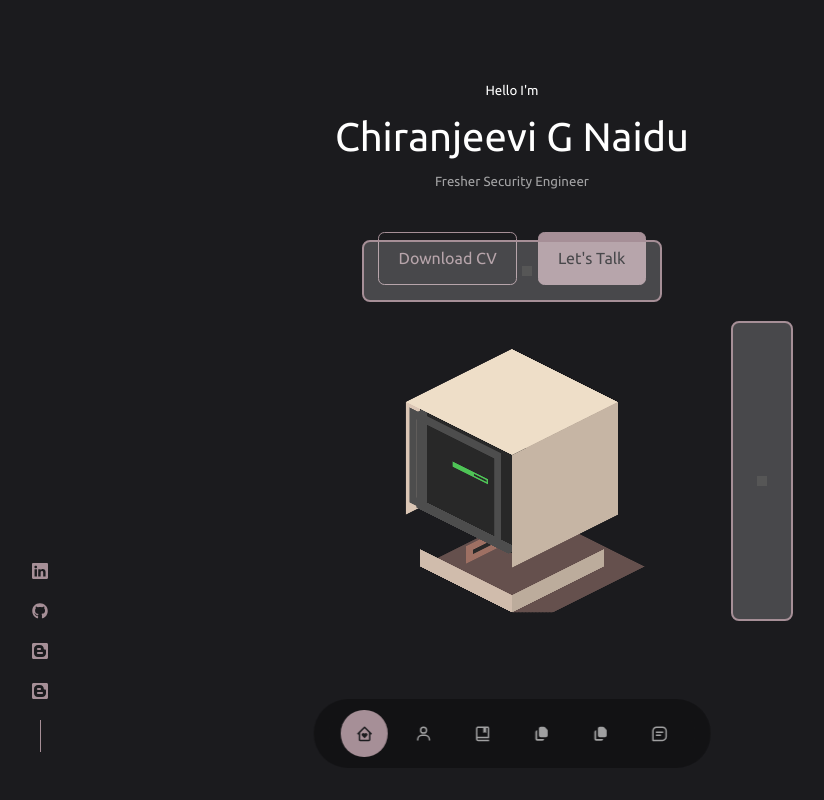
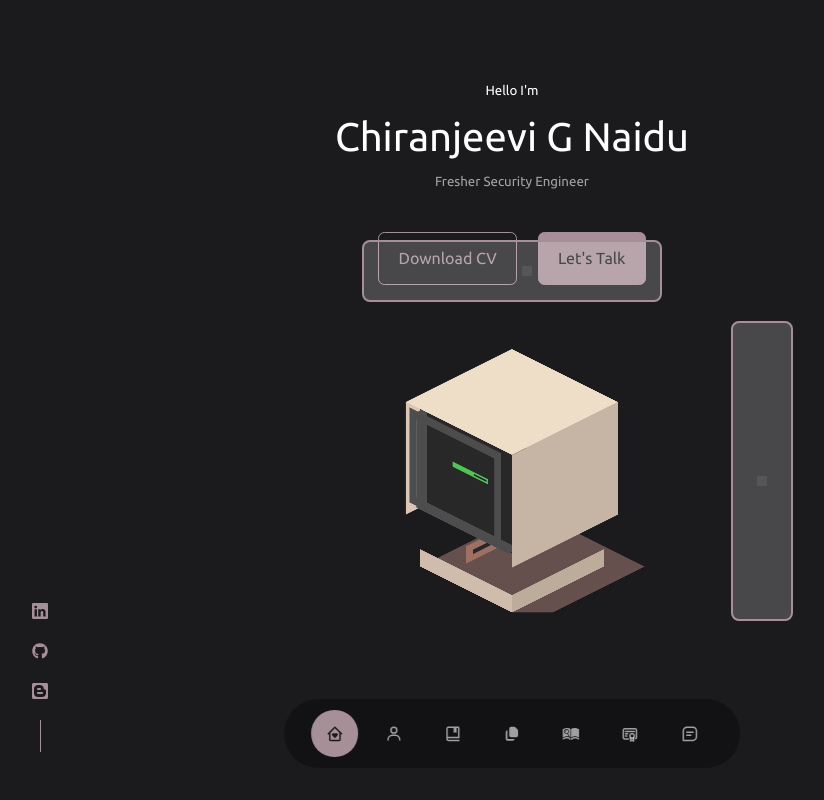
Before and after one commit to morpheuslord/morpheuslord, a React (Create React App) app: page / in a window 1280 px wide. Shown: the top 800 px of the page, without its empty margins (128-952 px from the left). Built offline with nearby package versions, Linux system fonts and the light colour scheme.

Commit message:
Certs and errors

```diff
--- a/src/components/certifications/Certs.jsx
+++ b/src/components/certifications/Certs.jsx
@@ -22,7 +22,7 @@ const data = [
 
 const Certs = () => {
     return (
-        <section id='research'>
+        <section id='certifications'>
             <h5>My Recent Certifications</h5>
             <h2>Certifications</h2>
 
--- a/src/components/footer/Footer.jsx
+++ b/src/components/footer/Footer.jsx
@@ -20,6 +20,7 @@ const Footer = () => {
                 <li><a href="#services">Services</a></li>
                 <li><a href="#portfolio">Portfolio</a></li>
                 <li><a href="#research">Research</a></li>
+                <li><a href="#certifications">Certifications</a></li>
                 <li><a href="#contact">Contact</a></li>
             </ul>
 
--- a/src/components/header/HeaderSocials.jsx
+++ b/src/components/header/HeaderSocials.jsx
@@ -9,7 +9,6 @@ const HeaderSocials = () => {
         <div className='header__socials'>
             <a href="https://www.linkedin.com/in/chiranjeevi-g-naidu/" target="_blank" rel="noreferrer"><BsLinkedin /></a>
             <a href="https://github.com/morpheuslord" target="_blank" rel="noreferrer"><FaGithub /></a>
-            <a href="https://chiranjeevi-g-naidu.github.io/" target="_blank" rel="noreferrer"><ImBlogger2 /></a>
             <a href="https://hackernoon.com/u/morpheuslord" target="_blank" rel="noreferrer"><ImBlogger2 /></a>
         </div>
     )
--- a/src/components/nav/Nav.jsx
+++ b/src/components/nav/Nav.jsx
@@ -4,6 +4,8 @@ import { BiHomeHeart } from 'react-icons/bi'
 import { BiUser } from 'react-icons/bi'
 import { BiBookBookmark } from 'react-icons/bi'
 import { HiDocumentDuplicate } from 'react-icons/hi'
+import { GiArchiveResearch } from "react-icons/gi"
+import { TbCertificate } from "react-icons/tb"
 import { BiMessageSquareDetail } from 'react-icons/bi'
 import { useState } from 'react'
 
@@ -17,7 +19,8 @@ const Nav = () => {
             <a href="#about" onClick={() => setActiveNav('#about')} className={activeNav === '#about' ? 'active' : ''}><BiUser /></a>
             <a href="#experience" onClick={() => setActiveNav('#experience')} className={activeNav === '#experience' ? 'active' : ''} ><BiBookBookmark /></a>
             <a href="#portfolio" onClick={() => setActiveNav('#portfolio')} className={activeNav === '#portfolio' ? 'active' : ''}><HiDocumentDuplicate /></a>
-            <a href="#research" onClick={() => setActiveNav('#research')} className={activeNav === '#research' ? 'active' : ''}><HiDocumentDuplicate /></a>
+            <a href="#research" onClick={() => setActiveNav('#research')} className={activeNav === '#research' ? 'active' : ''}><GiArchiveResearch /></a>
+            <a href="#certifications" onClick={() => setActiveNav('#certifications')} className={activeNav === '#certifications' ? 'active' : ''}><TbCertificate /></a>
             <a href="#contact" onClick={() => setActiveNav('#contact')} className={activeNav === '#contact' ? 'active' : ''}><BiMessageSquareDetail /></a>
         </nav>
     )
```
